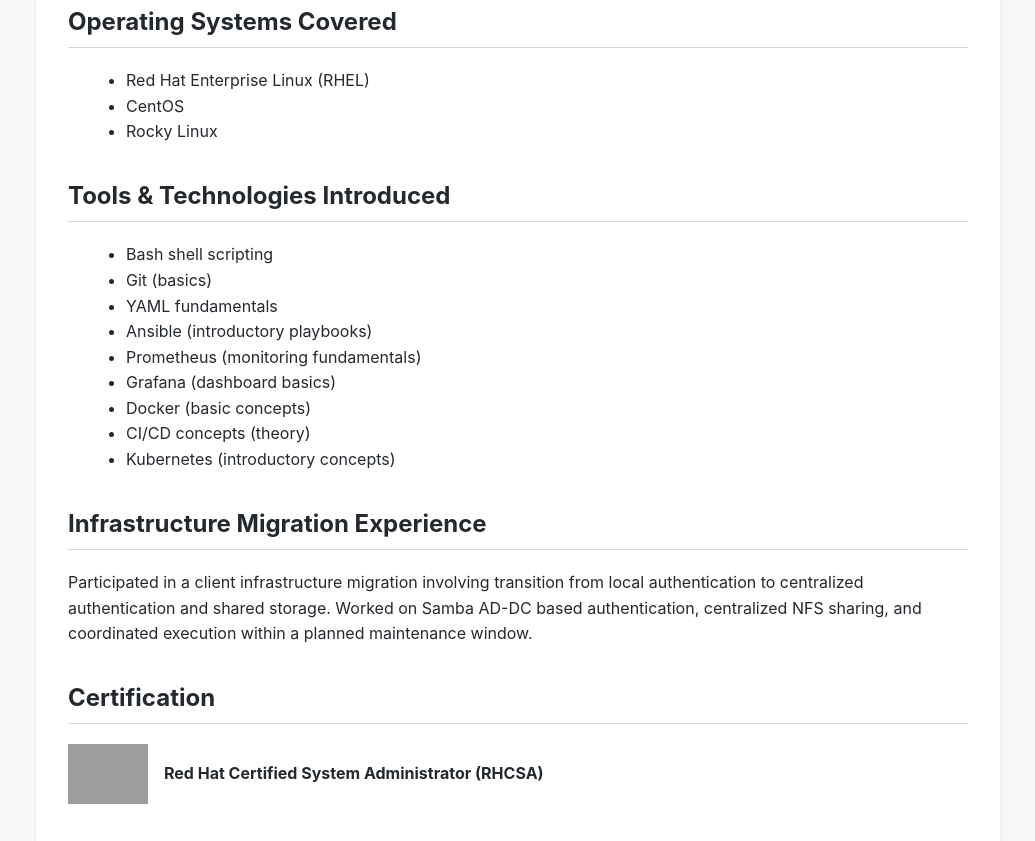
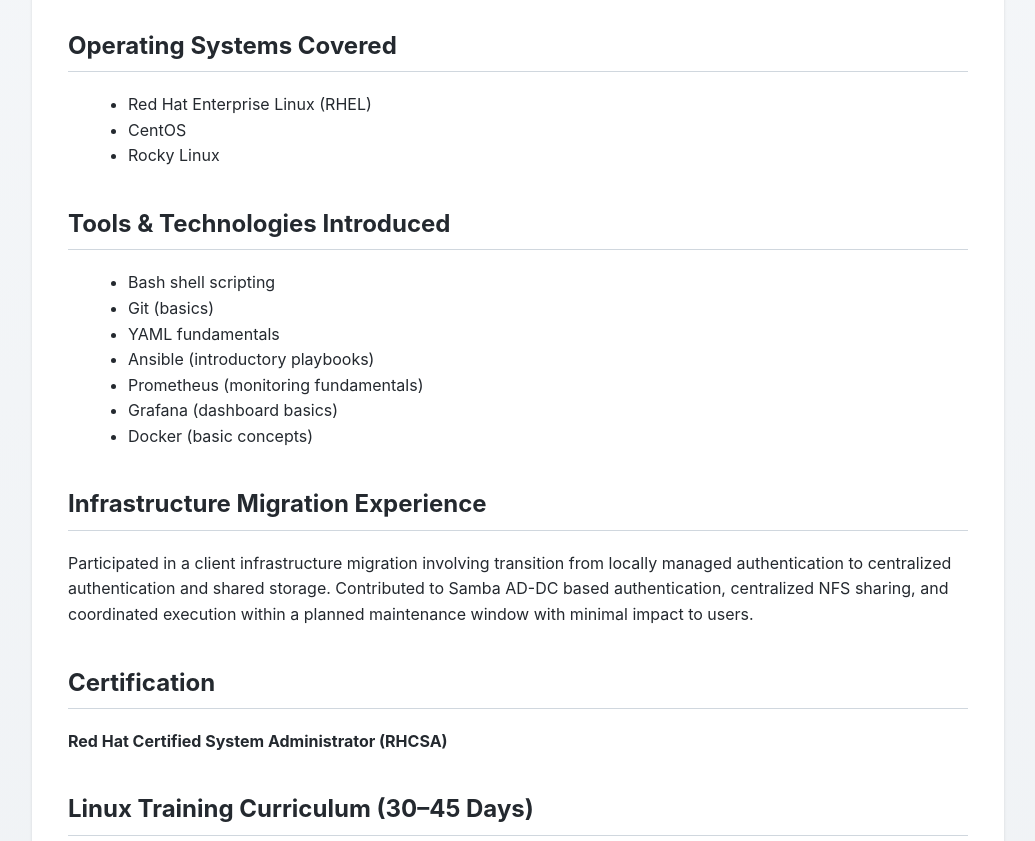
Before and after one commit to mrlinuxtechy-dot/mrlinuxtechy-dot.github.io, a plain HTML site: page index.html in a window 1280 px wide. Shown: the part 653-1494 px from the top of the page, without its empty margins (122-1157 px from the left). Drawn offline with Linux system fonts and the light colour scheme; grey boxes are pictures that could not be loaded.

Commit message:
Update index.html

```diff
--- a/index.html
+++ b/index.html
@@ -10,26 +10,26 @@
       font-family: -apple-system, BlinkMacSystemFont, "Segoe UI",
                    Helvetica, Arial, sans-serif;
       margin: 0;
-      background-color: #f6f8fa; /* GitHub light background */
+      background: linear-gradient(180deg, #f6f8fa 0%, #eef1f4 100%);
       color: #24292f;
       line-height: 1.6;
     }
 
     .container {
       max-width: 900px;
-      margin: 40px auto;
+      margin: 48px auto;
       background: #ffffff;
-      padding: 32px;
+      padding: 36px;
       border-radius: 6px;
       box-shadow: 0 1px 3px rgba(27,31,36,0.12);
     }
 
     h1 {
-      margin-bottom: 4px;
+      margin-bottom: 6px;
     }
 
     h2 {
-      margin-top: 32px;
+      margin-top: 36px;
       border-bottom: 1px solid #d0d7de;
       padding-bottom: 6px;
     }
@@ -44,22 +44,11 @@
     }
 
     ul {
-      margin-left: 18px;
-    }
-
-    .cert {
-      margin-top: 20px;
-      display: flex;
-      align-items: center;
-      gap: 16px;
-    }
-
-    .cert img {
-      height: 60px;
+      margin-left: 20px;
     }
 
     footer {
-      margin-top: 40px;
+      margin-top: 48px;
       font-size: 13px;
       color: #6e7781;
       text-align: center;
@@ -84,8 +73,8 @@
   <p>
     Linux Systems professional with 7 years of industry experience across Linux
     system administration, enterprise infrastructure support, escalation handling,
-    and team leadership. Focused on delivering hands-on Linux training based on
-    real-world operational scenarios.
+    and team leadership. Focused on delivering practical, hands-on Linux training
+    based on real-world operational scenarios rather than theory-only instruction.
   </p>
 
   <h2>Professional Experience Summary</h2>
@@ -113,29 +102,23 @@
     <li>Prometheus (monitoring fundamentals)</li>
     <li>Grafana (dashboard basics)</li>
     <li>Docker (basic concepts)</li>
-    <li>CI/CD concepts (theory)</li>
-    <li>Kubernetes (introductory concepts)</li>
   </ul>
 
   <h2>Infrastructure Migration Experience</h2>
   <p>
     Participated in a client infrastructure migration involving transition from
-    local authentication to centralized authentication and shared storage.
-    Worked on Samba AD-DC based authentication, centralized NFS sharing,
-    and coordinated execution within a planned maintenance window.
+    locally managed authentication to centralized authentication and shared storage.
+    Contributed to Samba AD-DC based authentication, centralized NFS sharing,
+    and coordinated execution within a planned maintenance window with minimal
+    impact to users.
   </p>
 
   <h2>Certification</h2>
-  <div class="cert">
-    <img
-      src="https://www.redhat.com/cms/managed-files/rhcsa-logo.png"
-      alt="RHCSA Certification Logo">
-    <div>
-      <strong>Red Hat Certified System Administrator (RHCSA)</strong>
-    </div>
-  </div>
+  <p>
+    <strong>Red Hat Certified System Administrator (RHCSA)</strong>
+  </p>
 
-  <!-- COURSE CONTENT AT THE BOTTOM (AS REQUESTED) -->
+  <!-- COURSE CONTENT AT THE BOTTOM -->
   <h2>Linux Training Curriculum (30–45 Days)</h2>
   <ul>
     <li>Linux and UNIX fundamentals, architecture, and file system hierarchy</li>
```
